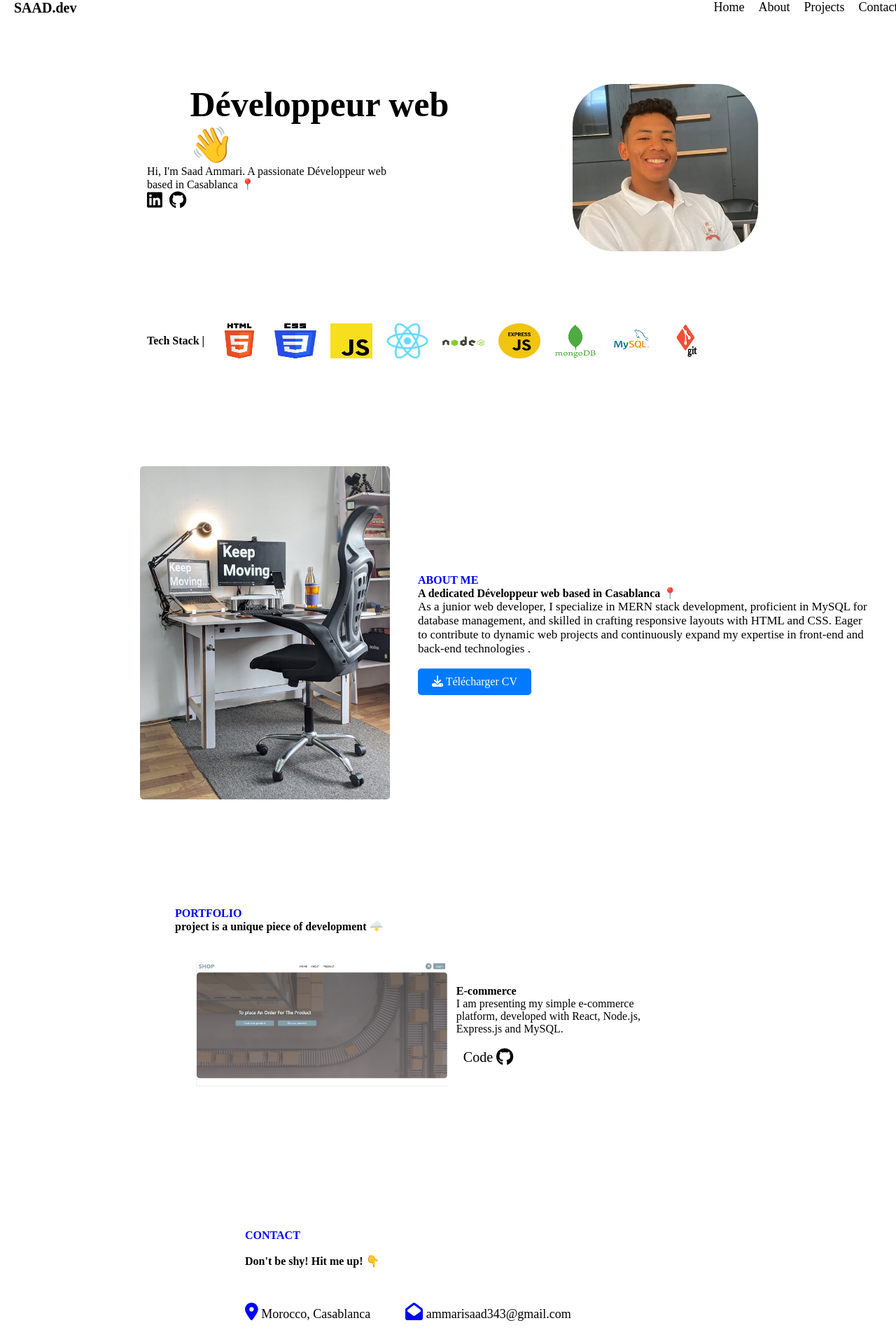
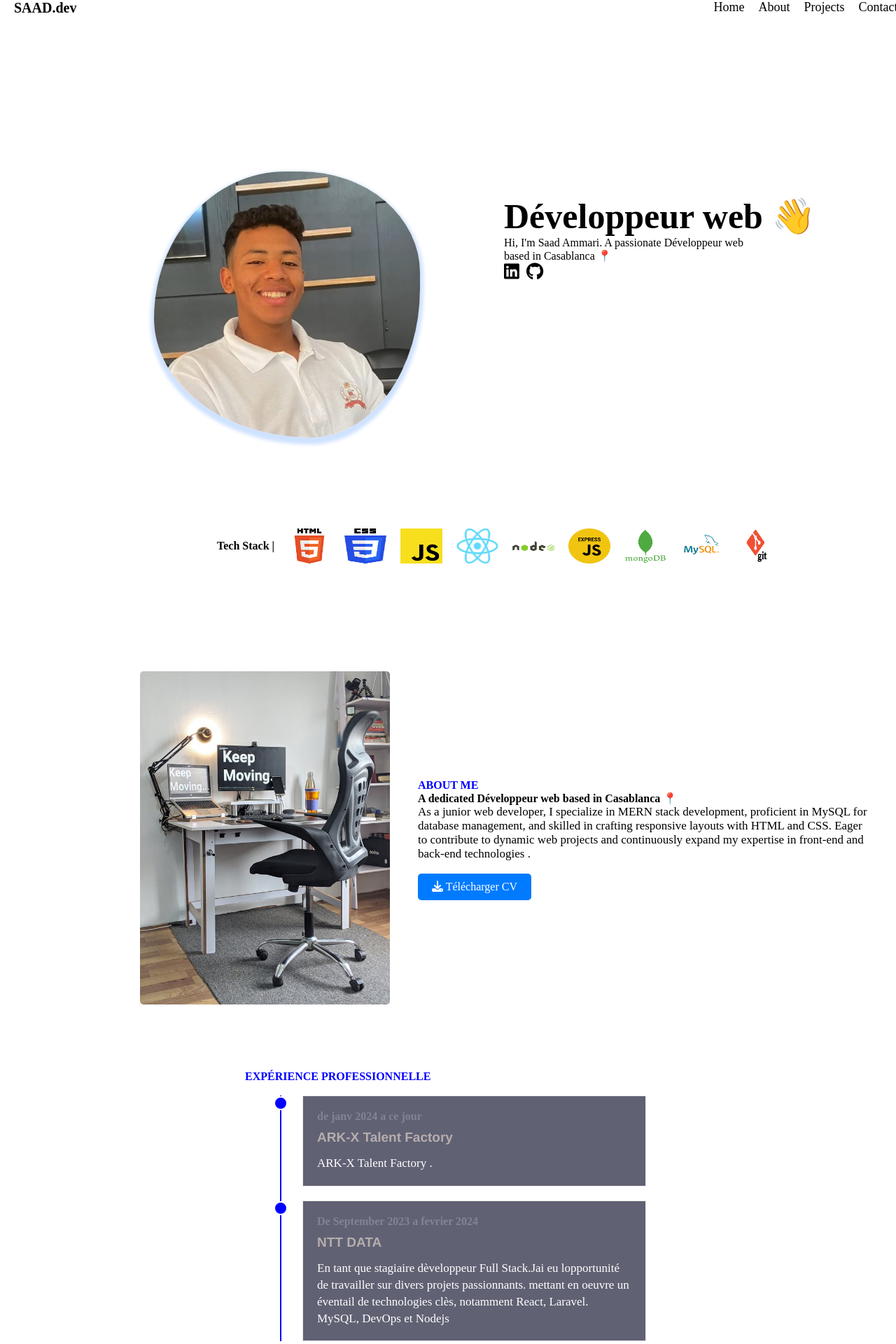
Before and after one commit to saad942/Portfolio, a React (Create React App) app: page / in a window 1280 px wide. Shown: the part 20-1940 px from the top of the page at 70% size. Built offline with nearby package versions, Linux system fonts and the light colour scheme.

Commit message:
portfolio work

```diff
--- a/src/App.css
+++ b/src/App.css
@@ -38,22 +38,93 @@ span:hover {
   font-size: 16px;
   border-bottom: 2px solid blue;
 }
+/* CV.css */
 
-.home {
-  margin-top: 140px;
-  display: flex;
-  margin-left: 210px;
+.col .contents {
+  margin-left: 50px;
+  padding: 0px 30px;
+  border-left: 2px solid blue;
+}
+.col{
+  margin-left: 350px;
+}
+.col .contents .box {
+  position: relative;
+  padding: 20px;
+  border: 1px solid #eaeaea;
+  background-color: #ffffff;
+  cursor: pointer;
+  transition: all 0.4s;
+  margin-bottom: 20px;
+  background-color: rgba(21, 23, 49, 0.678);
+  width: 60%;
+}
+
+.col .contents .box:hover {
+  box-shadow: 0px 3px 12px 0px #ccc;
+  border: 1px solid transparent;
+}
+
+.col .contents .box::before {
+  content: '';
+  position: absolute;
+  width: 16px;
+  height: 16px;
+  border-radius: 50%;
+  right: calc(100% + 22px);
+  top: 0;
+  background-color: blue;
+  border: 2px solid white;
+
 
 }
 
+.box h4 {
+  position: relative;
+  color: rgb(131, 131, 150);
+}
+
+.box h3 {
+  font-size: 19px;
+  padding: 10px 0px 6px;
+  font-family: helvetica;
+  color: #b6adad;
+  margin-bottom: 8px;
+}
+
+.box p {
+  line-height: 1.4;
+color: white;
+  font-size: 17px;
+  margin-bottom: 0;
+}
+
+@media(max-width: 768px) {
+  main.row {
+    grid-template-columns: 1fr;
+  }
+  .row .col:nth-child(2) {
+    margin-top: 30px;
+  }
+}
+
+
+.home {
+  display: flex;
+  margin-left: 200px;
+}
+.hhm{
+  margin-left: 100px;
+  margin-top: 300px;
+}
 .str {
   font-size: 50px;
   position: relative;
   /* Add position relative for absolute positioning */
-  animation: moveSTR 3s normal infinite;
+  /* animation: moveSTR 3s normal infinite; */
 }
 
-@keyframes moveSTR {
+/* @keyframes moveSTR {
   0% {
     left: 0;
   }
@@ -61,7 +132,7 @@ span:hover {
   100% {
     left: calc(20% - 20px);
   }
-}
+} */
 
 .iconG {
   margin-left: 10px;
@@ -77,14 +148,44 @@ span:hover {
 
 }
 
-.image img {
-  height: 70%;
-  width: 40%;
-  border-radius: 60px;
-  object-fit: cover;
 
-  margin-left: 200px;
+.image  {
+  margin-top: 55px;
+  display: flex;
+  gap: 20px;
+  justify-content: space-between;
+  align-items: center;
+  height: 90vh;
+  padding-top: 80px;
+
 }
+.blob{
+background-image: url(/public/images/WhatsApp\ Image\ 2024-01-09\ at\ 23.17.23.jpeg);
+width: 380px;
+height: 380px;
+background-size: cover;
+-webkit-background-position: center;
+background-position: center center;
+margin: 20px;
+box-shadow: 0 5px 5px 5px rgba(13, 110, 253, 0.2);
+animation: animate 5s ease-in-out infinite;
+transition: all 1s ease-in-out;
+}
+
+@keyframes animate {
+0%, 100%{
+    border-radius: 60% 40% 30% 70% / 60% 30% 70% 40%;
+}
+50%{
+    border-radius: 30% 60% 70% 40% / 50% 60% 30% 60%;
+}
+}
+
+
+
+
+
+
 
 .tech {
   margin-left: 210px;
@@ -100,6 +201,7 @@ span:hover {
 
 .tt {
   display: flex;
+  margin-left: 100px;
 }
 
 .Abimg {
@@ -158,7 +260,7 @@ span:hover {
 
 }
 .vd:hover{
-  transform: scale(1.9);
+  transform: scale(1.1);
 
 }
 
--- a/src/App.js
+++ b/src/App.js
@@ -48,15 +48,20 @@ function App() {
 
       <section id='hom'>
         <div className='home'>
-          <div>
+          <div className='image'>
+            <div className='blob'>
+            </div>
+            {/* <img src='./images/WhatsApp Image 2024-01-09 at 23.17.23.jpeg' alt='' /> */}
+          </div>
+
+          <div className='hhm'>
             <strong className='str'>Développeur web 👋</strong>
             <p >Hi, I'm Saad Ammari. A passionate Développeur web <br />based in Casablanca 📍</p>
             <a href="https://www.linkedin.com/in/saad-ammari-1689b7286/" className='iconL' target='_blank' rel="noopener noreferrer"><FontAwesomeIcon icon={faLinkedin} size="lg" /></a>
             <a href="https://www.github.com/saad942" className='iconG' target='_blank' rel="noopener noreferrer"><FontAwesomeIcon icon={faGithub} size="lg" /></a>
           </div>
-          <div className='image'>
-            <img src='./images/WhatsApp Image 2024-01-09 at 23.17.23.jpeg' alt='' />
-          </div>
+
+
         </div>
         <div className=' tt'>
           <strong className='tech'>Tech Stack |</strong>
@@ -87,6 +92,29 @@ function App() {
 
           </div>
         </div>
+        <section className='col'>
+      <div style={{ marginTop: '90px' }}>
+        <strong style={{ color: 'blue' }}>EXPÉRIENCE PROFESSIONNELLE</strong><br/><br/>
+        <div className='contents'>
+          <div className='box'>
+            <h4>de janv 2024 a ce jour</h4>
+            <h3>ARK-X Talent Factory</h3>
+            <p>
+               ARK-X Talent Factory .
+            </p>
+          </div>
+          <div className='box'>
+            <h4>De September 2023 a fevrier 2024</h4>
+            <h3>NTT DATA</h3>
+            <p>
+            En tant que stagiaire dèveloppeur Full Stack.Jai eu lopportunité de travailler sur divers
+projets passionnants. mettant en oeuvre un éventail de technologies clès, notamment
+React, Laravel. MySQL, DevOps et Nodejs            </p>
+          </div>
+        </div>
+      </div>
+    </section>
+
       </section>
 
       <section id='pro'>
@@ -112,7 +140,7 @@ function App() {
         <div className="contact">
           <div>
             <strong className='h2'>CONTACT</strong><br /><br />
-            <strong>Don't be shy! Hit me up! 👇</strong>
+            <strong> Hire me !! 👇</strong>
           </div>
           <div className='cnt'>
             <p><FontAwesomeIcon icon={faLocationDot} className='cc' />    Morocco, Casablanca</p>
```
